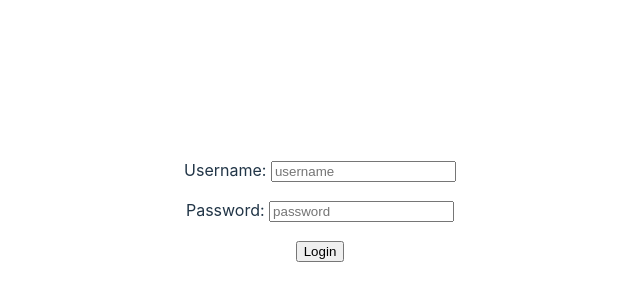
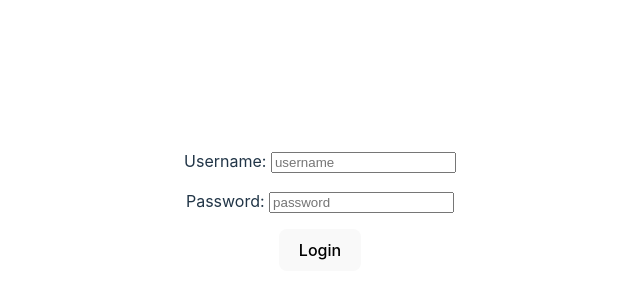
Before and after one commit to ElliottLarsen/WallyAndCoda, a React (Vite) app in the folder frontend/: page / in a window 1280 px wide. Shown: the part 198-498 px from the top of the page, without its empty margins (320-960 px from the left). Built offline with nearby package versions, Linux system fonts and the light colour scheme.

Commit message:
React form added for login.

```diff
--- a/frontend/src/components/Login.jsx
+++ b/frontend/src/components/Login.jsx
@@ -1,15 +1,33 @@
+import { useState } from "react";
+
 export default function Login() {
+
+    const [loginData, setloginData] = useState({username: "", password: ""});
+
+    const handleChange = (evt) => {
+        const changedField = evt.target.name;
+        const newValue = evt.target.value;
+        setloginData(currData => {
+            currData[changedField] = newValue;
+            return{...currData};
+        })
+    }
+
+    const handleLogin = () => {
+        console.log(loginData);
+    }
+
     return (
-        <form action="/login" method="POST">
+        <div>
             <p>
                 <label htmlFor="username">Username: </label>
-                <input id="username" type="text" placeholder="username" required />
+                <input id="username" type="text" placeholder="username" name="username" value={loginData.username} onChange={handleChange} required />
             </p>
             <p>
                 <label htmlFor="password">Password: </label>
-                <input id="password" type="password" placeholder="password" required />
+                <input id="password" type="password" placeholder="password" name="password" value={loginData.password} onChange={handleChange} required />
             </p>
-            <input type="submit" value="Login" />
-        </form>
+            <button onClick={handleLogin}>Login</button>
+        </div>
     )
 }
```
